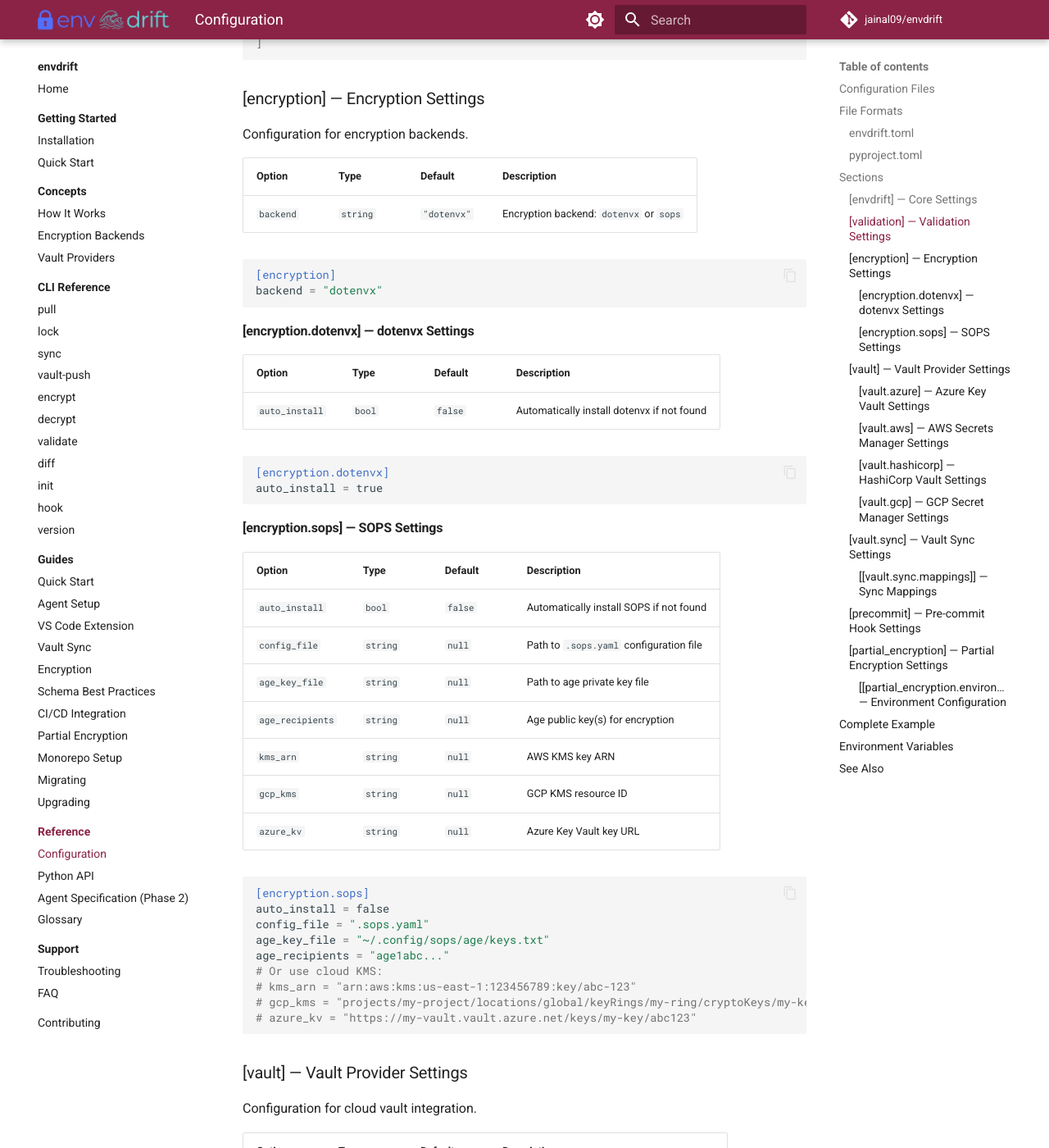
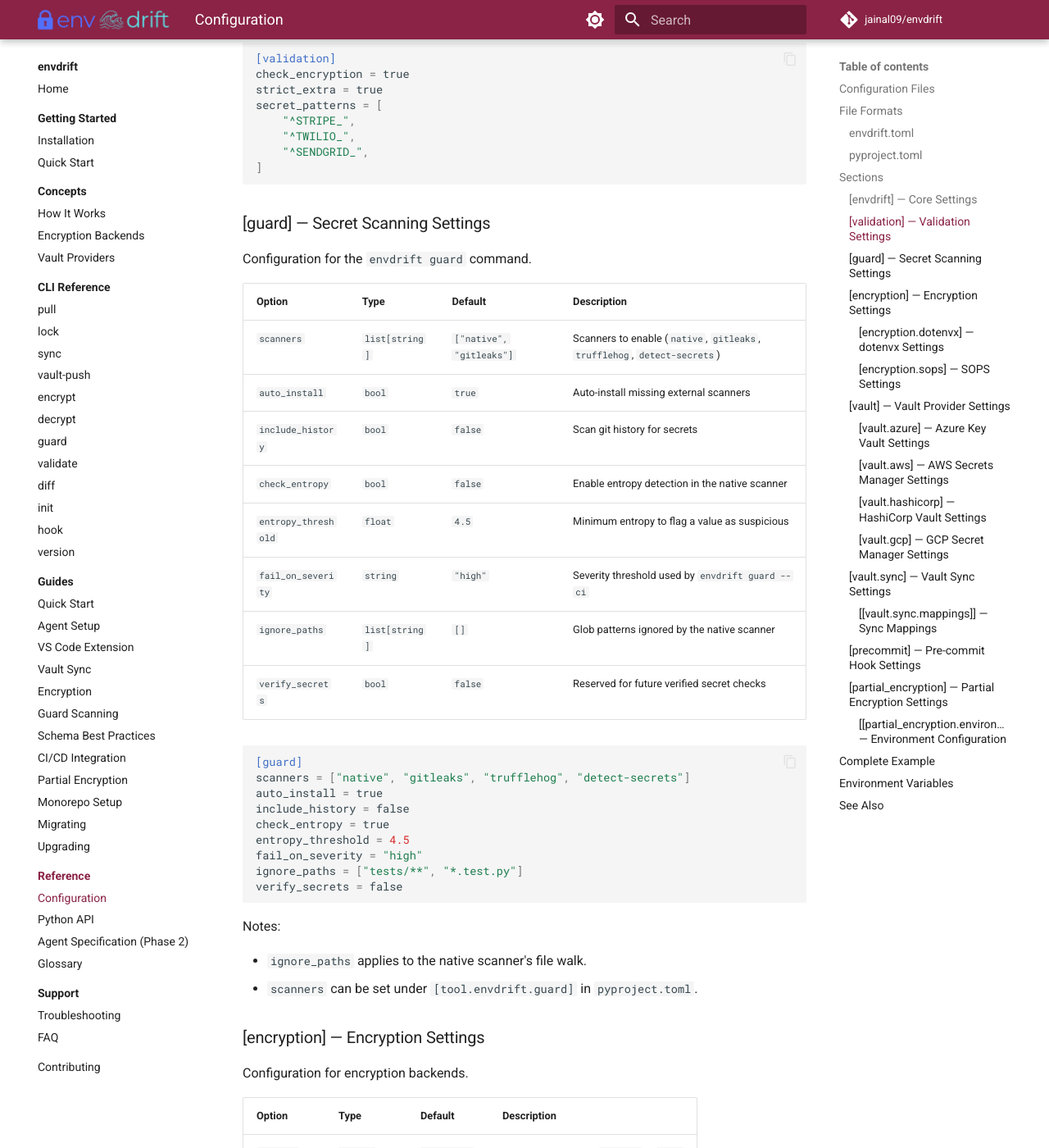
Before and after one commit to jainal09/envdrift, an MkDocs documentation site: the page built from docs/reference/configuration.md, in a window 1280 px wide and 1400 px high, scrolled down 2175 px. Shown: the whole window at 82% size. Built offline with MkDocs 1.6.1 and Material for MkDocs 9.7.7, drawn with Linux system fonts in a browser that asks for light colours; comment, search, counter and statistics services are not loaded; some of the changed text lies outside the part shown.

Commit message:
docs: add guard CLI and config guidance

````diff
--- a/docs/reference/configuration.md
+++ b/docs/reference/configuration.md
@@ -26,6 +26,10 @@ provider = "azure"
 [encryption]
 backend = "dotenvx"
 # ... encryption settings ...
+
+[guard]
+scanners = ["native", "gitleaks"]
+# ... guard settings ...
 ```
 
 ### pyproject.toml
@@ -41,6 +45,10 @@ provider = "azure"
 [tool.envdrift.encryption]
 backend = "dotenvx"
 # ... encryption settings ...
+
+[tool.envdrift.guard]
+scanners = ["native", "gitleaks"]
+# ... guard settings ...
 ```
 
 ## Sections
@@ -82,6 +90,38 @@ secret_patterns = [
     "^SENDGRID_",
 ]
 ```
+
+### [guard] — Secret Scanning Settings
+
+Configuration for the `envdrift guard` command.
+
+| Option | Type | Default | Description |
+|:-------|:-----|:--------|:------------|
+| `scanners` | `list[string]` | `["native", "gitleaks"]` | Scanners to enable (`native`, `gitleaks`, `trufflehog`, `detect-secrets`) |
+| `auto_install` | `bool` | `true` | Auto-install missing external scanners |
+| `include_history` | `bool` | `false` | Scan git history for secrets |
+| `check_entropy` | `bool` | `false` | Enable entropy detection in the native scanner |
+| `entropy_threshold` | `float` | `4.5` | Minimum entropy to flag a value as suspicious |
+| `fail_on_severity` | `string` | `"high"` | Severity threshold used by `envdrift guard --ci` |
+| `ignore_paths` | `list[string]` | `[]` | Glob patterns ignored by the native scanner |
+| `verify_secrets` | `bool` | `false` | Reserved for future verified secret checks |
+
+```toml
+[guard]
+scanners = ["native", "gitleaks", "trufflehog", "detect-secrets"]
+auto_install = true
+include_history = false
+check_entropy = true
+entropy_threshold = 4.5
+fail_on_severity = "high"
+ignore_paths = ["tests/**", "*.test.py"]
+verify_secrets = false
+```
+
+Notes:
+
+- `ignore_paths` applies to the native scanner's file walk.
+- `scanners` can be set under `[tool.envdrift.guard]` in `pyproject.toml`.
 
 ### [encryption] — Encryption Settings
 
@@ -324,6 +364,11 @@ check_encryption = true
 strict_extra = true
 secret_patterns = ["^STRIPE_", "^TWILIO_"]
 
+[guard]
+scanners = ["native", "gitleaks"]
+fail_on_severity = "high"
+ignore_paths = ["tests/**"]
+
 [encryption]
 backend = "dotenvx"
 
--- a/mkdocs.yml
+++ b/mkdocs.yml
@@ -54,6 +54,7 @@ nav:
       - vault-push: cli/vault-push.md
       - encrypt: cli/encrypt.md
       - decrypt: cli/decrypt.md
+      - guard: cli/guard.md
       - validate: cli/validate.md
       - diff: cli/diff.md
       - init: cli/init.md
@@ -65,6 +66,7 @@ nav:
       - VS Code Extension: guides/vscode-extension.md
       - Vault Sync: guides/vault-sync.md
       - Encryption: guides/encryption.md
+      - Guard Scanning: guides/guard.md
       - Schema Best Practices: guides/schema.md
       - CI/CD Integration: guides/cicd.md
       - Partial Encryption: guides/partial-encryption.md
````
Also changed, not shown: docs/cli/guard.md (added, +197 -0 lines), docs/cli/index.md (+7 -1 lines), docs/guides/cicd.md (+5 -0 lines), docs/guides/guard.md (added, +76 -0 lines).
